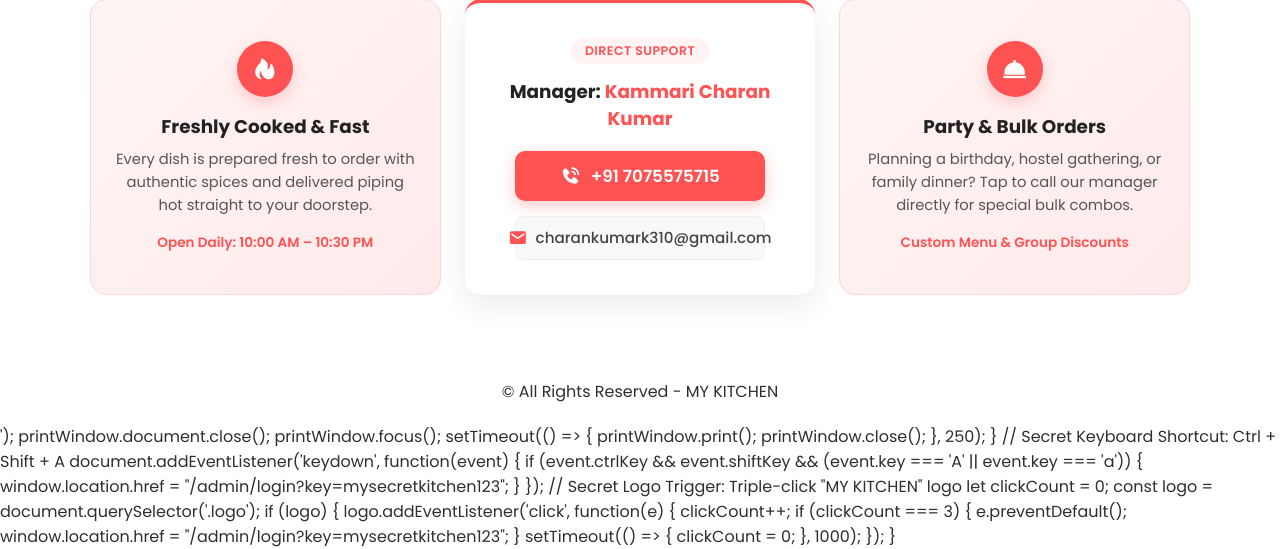
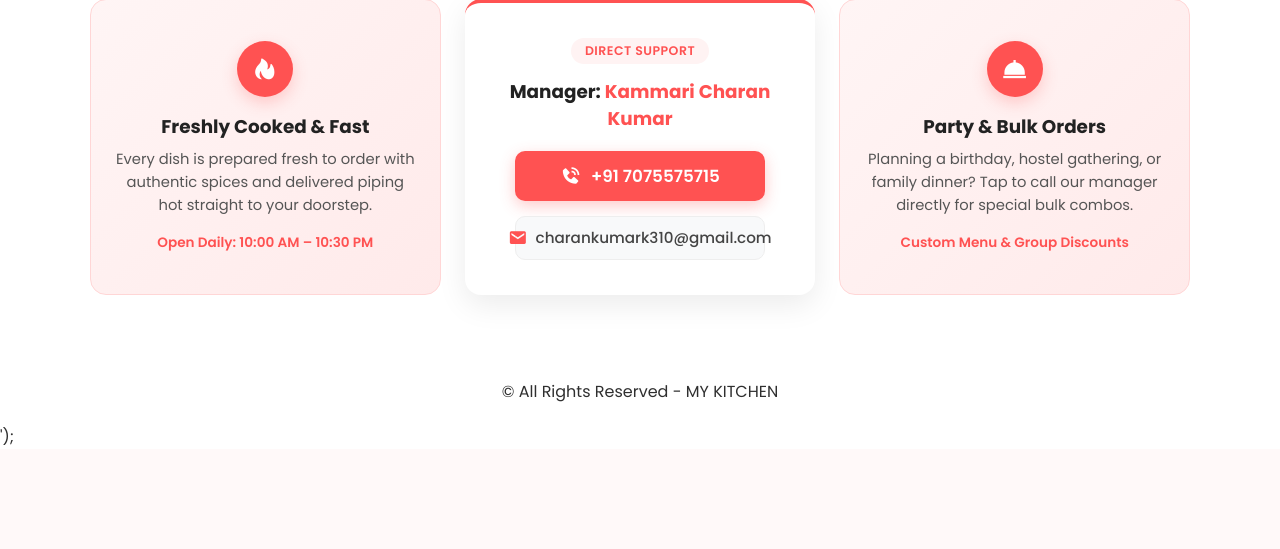
Before and after one commit to Kcharankuma/MyKitchen-, a Flask app: page / in a window 1280 px wide. Shown: the part 3090-3639 px from the top of the page. After the commit the page ends 3535 px from the top, so only its background shows below. Run offline with Flask 3, Linux system fonts and the light colour scheme; the visitor is signed in with stand-in values (Sample User, id 1); tables that the repository leaves empty hold one stand-in row (values such as "Sample post"); grey boxes marked "Sample" are stand-in pictures.

Commit message:
Wrap leaked footer JavaScript inside script tag

```diff
--- a/templates/index.html
+++ b/templates/index.html
@@ -512,7 +512,9 @@ document.addEventListener('DOMContentLoaded', function() {
 
 </body></html>');
 
-                printWindow.document.close();
+
+<script>
+printWindow.document.close();
                 printWindow.focus();
 
                 setTimeout(() => {
@@ -541,7 +543,8 @@ document.addEventListener('DOMContentLoaded', function() {
                     setTimeout(() => { clickCount = 0; }, 1000);
                 });
             }
-        </script>
+</script>
+</script>
 
 <script>
 document.addEventListener('DOMContentLoaded', function() {
```
